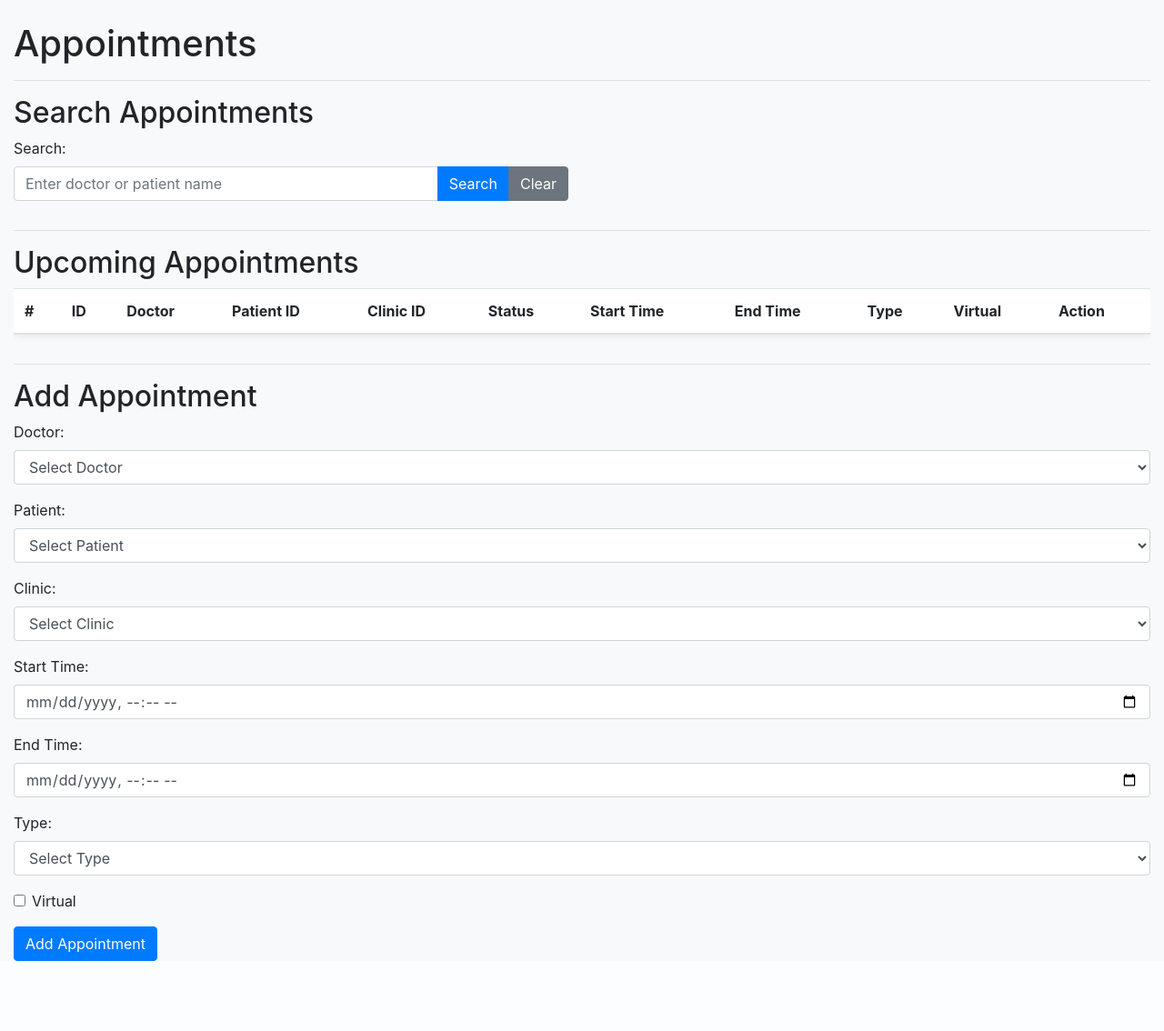
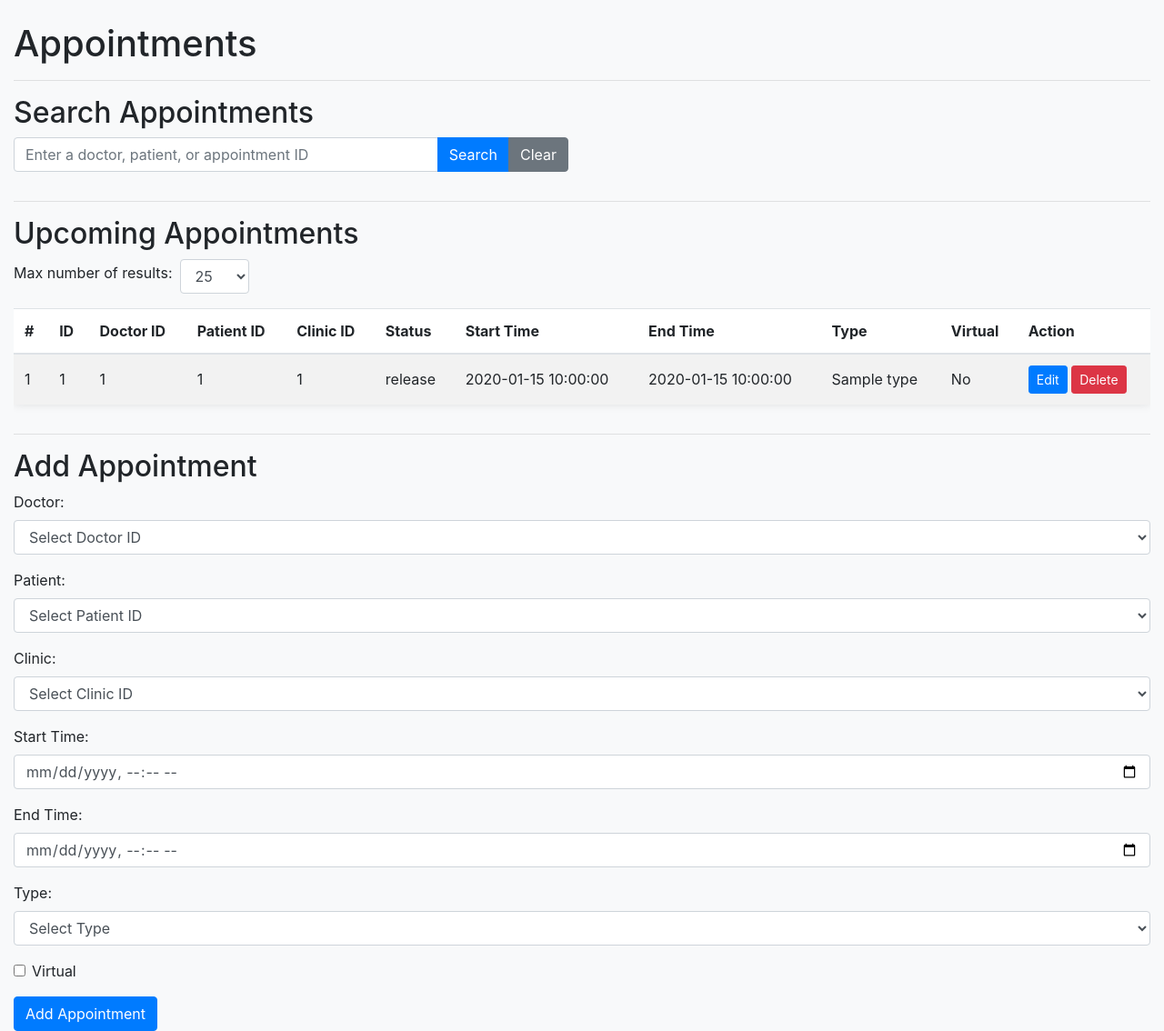
Before and after one commit to kiefferdy/stadvdb-mco2, a Flask app: template templates/views/appointments.html in a window 1280 px wide. Shown: the part 56-1190 px from the top of the page at 91% size. Before the commit the page ends 1113 px from the top, so only its background shows below. Run offline with Flask 3, Linux system fonts and the light colour scheme; the template is opened without the code that fills it: most values are stand-ins (such as "Sample title", 1, 10 or a date in 2020); lists and menus that the app fills with data are empty; some libraries are stand-ins or nearby versions.

Commit message:
Refactor, bug fixes, added max results

```diff
--- a/ETL.py
+++ b/ETL.py
@@ -33,9 +33,9 @@
                 Province       TEXT,
                 RegionName     TEXT,
                 mainspecialty  TEXT,
-                doctor_age    INT UNSIGNED,
-                patient_age     INT UNSIGNED,
-                patient_gender      ENUM('MALE', 'FEMALE'),
+                doctor_age     INT UNSIGNED,
+                patient_age    INT UNSIGNED,
+                patient_gender ENUM('MALE', 'FEMALE'),
                 PRIMARY KEY (apptid)
             )
         """))
--- a/app.py
+++ b/app.py
@@ -3,14 +3,17 @@
 from sqlalchemy.orm import Session
 import pandas as pd
 
-# MySQL connection credentials
+# MySQL Connection Credentials
 USERNAME = "root"
 PASSWORD = "tCTDrUyJna2S4KRYN3bHqcmp"
 
-# MySQL parameters
+# MySQL Database Parameters
 SCHEMA = "seriousmd"
 TABLE = "appointments"
-PORT = 20171
+PORT = 20171 # Can be 20171, 20172, or 20173
+
+# MySQL Database Engine
+engine = sa.create_engine(f"mysql+mysqldb://{USERNAME}:{PASSWORD}@ccscloud.dlsu.edu.ph:{PORT}/")
 
 app = Flask(__name__)
 
@@ -20,12 +23,15 @@
 
 @app.route('/appointments')
 def appointments():
-    search = request.args.get('search')
+    search = request.args.get('search', default='')
+    max_results = request.args.get('max_results', default=25, type=int)
 
-    engine = sa.create_engine(f"mysql+mysqldb://{USERNAME}:{PASSWORD}@ccscloud.dlsu.edu.ph:{PORT}/",
-                              isolation_level="READ COMMITTED")
+    if search == '' or search is None:
+        stmt_appointments = sa.text(f"SELECT *\nFROM {SCHEMA}.{TABLE}\nLIMIT {max_results}")
+    else:
+        stmt_appointments = sa.text(f"SELECT *\nFROM {SCHEMA}.{TABLE}\nWHERE pxid = '{search}' OR doctorid = '{search}' OR apptid = '{search}'\nLIMIT {max_results}")
 
-    stmt_appointments = sa.text(f"SELECT *\nFROM {SCHEMA}.{TABLE}\nWHERE pxid = '{search}' OR doctorid = '{search}'")
+
     df_appointments = None
     session = Session(engine)
     with session.begin():
@@ -49,6 +55,7 @@
 
     return render_template('views/appointments.html',
                            search_query=search if search else "",
+                           max_results=max_results,
                            appointments=df_appointments,
                            doctors=df_doctors,
                            patients=df_patients,
@@ -57,16 +64,12 @@
 @app.route('/doctors')
 def doctors():
     search = request.args.get('search')
+    max_results = request.args.get('max_results', default=25, type=int)
 
-    engine = sa.create_engine(f"mysql+mysqldb://{USERNAME}:{PASSWORD}@ccscloud.dlsu.edu.ph:{PORT}/",
-                              isolation_level="READ COMMITTED")
-
-    stmt = sa.text(f"SELECT DISTINCT doctorid, mainspecialty, doctor_age FROM {SCHEMA}.{TABLE} ORDER BY doctorid;")
+    stmt = sa.text(f"SELECT DISTINCT doctorid, mainspecialty, doctor_age FROM {SCHEMA}.{TABLE} ORDER BY doctorid\nLIMIT {max_results};")
 
     df = None
-
     session = Session(engine)
-
     with session.begin():
         with engine.connect() as conn:
             df = pd.read_sql_query(
@@ -76,24 +79,20 @@
 
     # Close the database connection
     engine.dispose()
-
     return render_template('views/doctors.html',
                            search_query=search if search else "",
+                           max_results=max_results,
                            doctors=df)
 
 @app.route('/patients')
 def patients():
     search = request.args.get('search')
+    max_results = request.args.get('max_results', default=25, type=int)
 
-    engine = sa.create_engine(f"mysql+mysqldb://{USERNAME}:{PASSWORD}@ccscloud.dlsu.edu.ph:{PORT}/",
-                              isolation_level="READ COMMITTED")
-
-    stmt = sa.text(f"SELECT DISTINCT pxid, patient_gender, patient_age FROM {SCHEMA}.{TABLE} ORDER BY pxid;")
+    stmt = sa.text(f"SELECT DISTINCT pxid, patient_gender, patient_age FROM {SCHEMA}.{TABLE} ORDER BY pxid\nLIMIT {max_results};")
 
     df = None
-
     session = Session(engine)
-
     with session.begin():
         with engine.connect() as conn:
             df = pd.read_sql_query(
@@ -105,21 +104,18 @@
     engine.dispose()
     return render_template('views/patients.html',
                            search_query=search if search else "",
+                           max_results=max_results,
                            patients=df)
 
 @app.route('/clinics')
 def clinics():
     search = request.args.get('search')
+    max_results = request.args.get('max_results', default=25, type=int)
 
-    engine = sa.create_engine(f"mysql+mysqldb://{USERNAME}:{PASSWORD}@ccscloud.dlsu.edu.ph:{PORT}/",
-                              isolation_level="READ COMMITTED")
-
-    stmt = sa.text(f"SELECT DISTINCT clinicid, hospitalname, IsHospital, City, Province, RegionName FROM {SCHEMA}.{TABLE} ORDER BY clinicid;")
+    stmt = sa.text(f"SELECT DISTINCT clinicid, hospitalname, IsHospital, City, Province, RegionName FROM {SCHEMA}.{TABLE} ORDER BY clinicid\nLIMIT {max_results};")
 
     df = None
-
     session = Session(engine)
-
     with session.begin():
         with engine.connect() as conn:
             df = pd.read_sql_query(
@@ -131,6 +127,7 @@
     engine.dispose()
     return render_template('views/clinics.html',
                            search_query=search if search else "",
+                           max_results=max_results,
                            clinics=df)
 
 @app.route('/concurrency1')
--- a/static/css/index.css
+++ b/static/css/base.css
@@ -41,14 +41,26 @@
 }
 
 .appointments-container {
-    max-height: 400px; /* Adjust the height as needed */
+    max-height: 800px;
     overflow-y: scroll;
 }
 
-/* Make table header sticky */
 .appointments-container th {
     position: sticky;
     top: 0;
-    background-color: #fff; /* Ensure the background is solid */
-    z-index: 1; /* Ensure the header is above the content if needed */
+    background-color: #fff;
+    z-index: 1;
 }
+
+.form-group.d-flex {
+    display: flex;
+    align-items: center;
+}
+
+.form-group label {
+    margin-right: 10px;
+}
+
+.form-control.w-auto {
+    width: auto;
+}
--- a/templates/base.html
+++ b/templates/base.html
@@ -5,7 +5,7 @@
     <meta name="viewport" content="width=device-width, initial-scale=1.0">
     <title>{% block title %}{% endblock %} - SeriousMD</title>
     <link rel="stylesheet" href="https://maxcdn.bootstrapcdn.com/bootstrap/4.5.2/css/bootstrap.min.css">
-    <link rel="stylesheet" href="{{ url_for('static', filename='css/index.css') }}">
+    <link rel="stylesheet" href="{{ url_for('static', filename='css/base.css') }}">
 </head>
 <body>
     <nav class="navbar navbar-expand-lg navbar-dark bg-primary">
--- a/templates/views/appointments.html
+++ b/templates/views/appointments.html
@@ -1,5 +1,9 @@
-{% extends 'base.html' %} {% block title %}Appointments{% endblock %} {% block
-content %}
+{% extends 'base.html' %}
+
+{% block title %}Appointments{% endblock %}
+
+{% block content %}
+
 <h1>Appointments</h1>
 <hr />
 <div class="row">
@@ -7,14 +11,13 @@
         <h2>Search Appointments</h2>
         <form action="/appointments" method="GET">
             <div class="form-group">
-        <label for="search">Search:</label>
                 <div class="input-group">
                     <input
                         type="text"
                         class="form-control"
                         id="search"
                         name="search"
-            placeholder="Enter doctor or patient name"
+                        placeholder="Enter a doctor, patient, or appointment ID"
                         value="{{ search_query }}"
                         />
                     <div class="input-group-append">
@@ -28,14 +31,27 @@
 </div>
 <hr />
 <h2>Upcoming Appointments</h2>
-<!-- Add a div wrapper with a class for styling -->
+<form action="/appointments" method="GET">
+    <div class="form-group d-flex align-items-center mb-3">
+        <label for="max_results" class="mr-2">Max number of results:</label>
+        <select class="form-control w-auto" id="max_results" name="max_results" onchange="this.form.submit()">
+            <option value="25" {% if max_results == 25 %}selected{% endif %}>25</option>
+            <option value="50" {% if max_results == 50 %}selected{% endif %}>50</option>
+            <option value="100" {% if max_results == 100 %}selected{% endif %}>100</option>
+            <option value="200" {% if max_results == 200 %}selected{% endif %}>200</option>
+            <option value="500" {% if max_results == 500 %}selected{% endif %}>500</option>
+        </select>
+        <input type="hidden" name="search" value="{{ search_query }}">
+    </div>
+</form>
+<!-- Scrollable container -->
 <div class="appointments-container">
     <table class="table table-striped">
         <thead>
             <tr>
                 <th>#</th>
                 <th>ID</th>
-        <th>Doctor</th>
+                <th>Doctor ID</th>
                 <th>Patient ID</th>
                 <th>Clinic ID</th>
                 <th>Status</th>
@@ -47,9 +63,7 @@
             </tr>
         </thead>
         <tbody>
-      {% for _,appointment in appointments.iterrows() %} {% if search_query ==
-      "" or search_query.upper() in appointment.doctorid or search_query.upper()
-      in appointment.pxid %}
+            {% for _, appointment in appointments.iterrows() %}
             <tr>
                 <td>{{ loop.index }}</td>
                 <td>{{ appointment.apptid }}</td>
@@ -60,7 +74,7 @@
                 <td>{{ appointment.StartTime }}</td>
                 <td>{{ appointment.EndTime }}</td>
                 <td>{{ appointment.type }}</td>
-        <td>{{ 'Yes' if appointment.is_virtual else 'No' }}</td>
+                <td>{{ 'Yes' if appointment.Virtual else 'No' }}</td>
                 <td>
                     <a
                         href="/edit_appointment/{{ appointment.id }}"
@@ -75,7 +89,7 @@
                         >
                 </td>
             </tr>
-      {% endif %} {% endfor %}
+            {% endfor %}
         </tbody>
     </table>
 </div>
@@ -86,7 +100,7 @@
     <div class="form-group">
         <label for="doctor">Doctor:</label>
         <select class="form-control" id="doctor" name="doctor" required>
-      <option value="">Select Doctor</option>
+            <option value="">Select Doctor ID</option>
             {% for _, doctor in doctors.iterrows() %}
             <option value="{{ doctor.doctorid }}">{{ doctor.doctorid }}</option>
             {% endfor %}
@@ -95,7 +109,7 @@
     <div class="form-group">
         <label for="patient">Patient:</label>
         <select class="form-control" id="patient" name="patient" required>
-      <option value="">Select Patient</option>
+            <option value="">Select Patient ID</option>
             {% for _, patient in patients.iterrows() %}
             <option value="{{ patient.pxid }}">{{ patient.pxid }}</option>
             {% endfor %}
@@ -104,7 +118,7 @@
     <div class="form-group">
         <label for="hospital">Clinic:</label>
         <select class="form-control" id="clinic" name="clinic" required>
-      <option value="">Select Clinic</option>
+            <option value="">Select Clinic ID</option>
             {% for _, clinic in clinics.iterrows() %}
             <option value="{{ clinic.clinicid }}">{{ clinic.clinicid }}</option>
             {% endfor %}
@@ -151,4 +165,5 @@
     </div>
     <button type="submit" class="btn btn-primary">Add Appointment</button>
 </form>
+
 {% endblock %}
--- a/templates/views/index.html
+++ b/templates/views/index.html
@@ -3,6 +3,7 @@
 {% block title %}Home{% endblock %}
 
 {% block content %}
+
 <div class="jumbotron">
     <h1 class="display-4">Welcome to SeriousMD</h1>
     <p class="lead">Manage your apppointments and view a catalogue of doctors, patients, and clinics.</p>
@@ -26,4 +27,5 @@
         </thead>
     </table>
 </div>
+
 {% endblock %}
```
Also changed, not shown: templates/views/clinics.html (+20 -3 lines), templates/views/doctors.html (+20 -2 lines), templates/views/patients.html (+20 -2 lines), static/js/index.js (deleted), 1 other file. Lines whose indentation alone changed are shown as unchanged.
